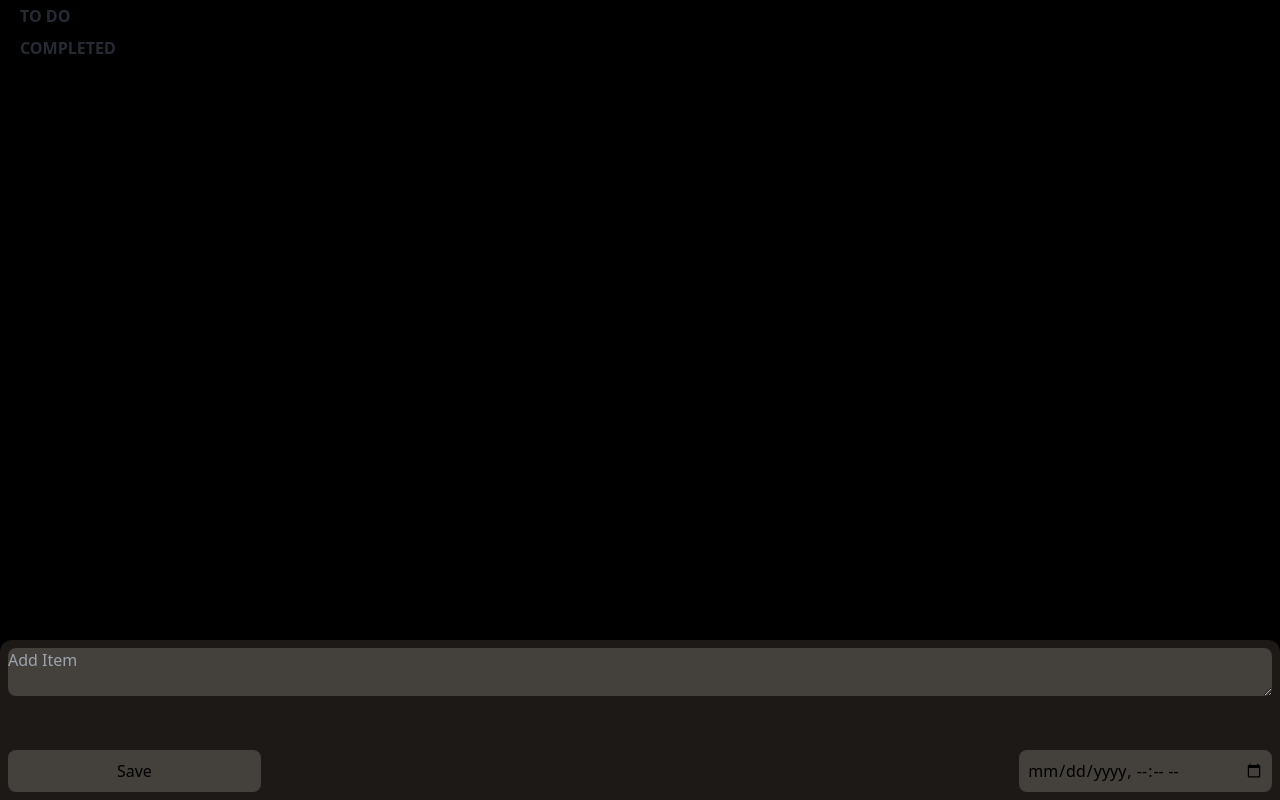
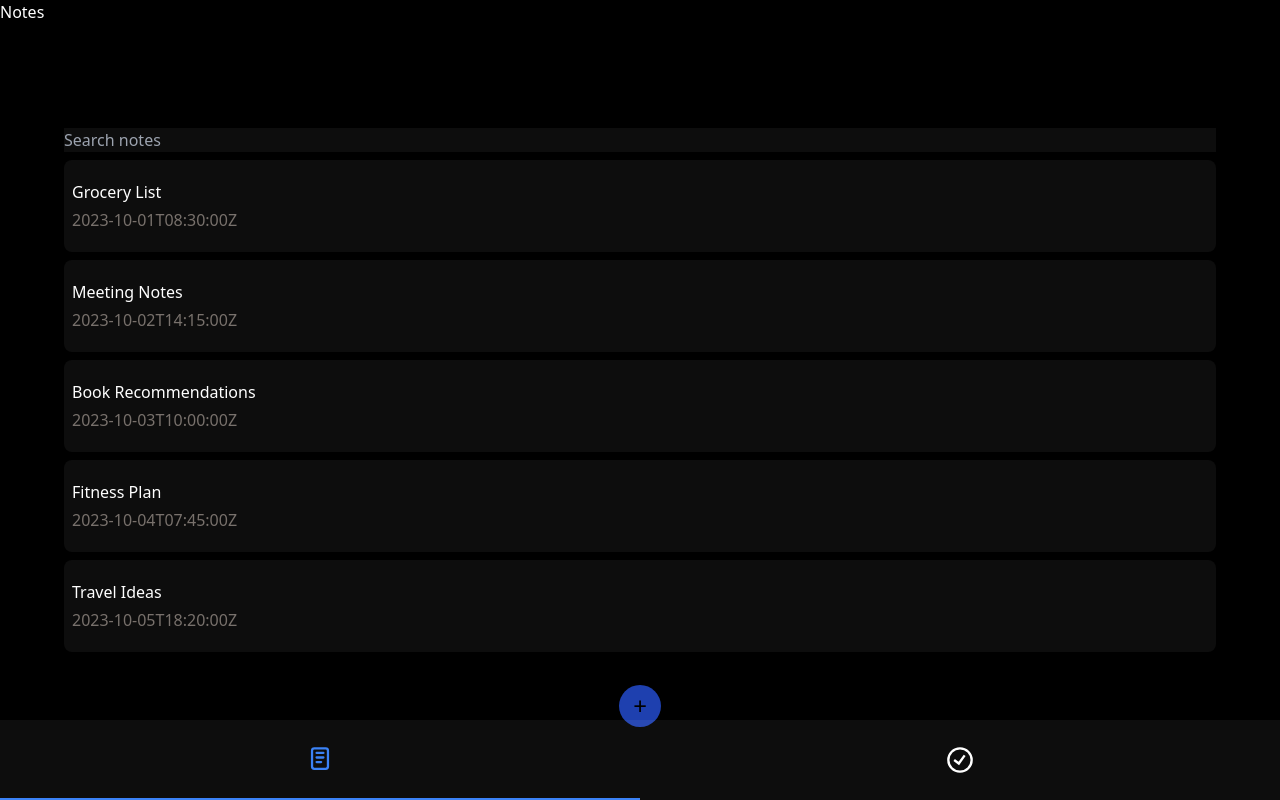
Before and after one commit to jazzvillainy/todofr, a React (Vite) app in the folder todofr/: page / in a window 1280 px wide. Built offline with nearby package versions, Linux system fonts and the light colour scheme.

Commit message:
second route setup an moving

```diff
--- a/todofr/src/App.jsx
+++ b/todofr/src/App.jsx
@@ -1,14 +1,16 @@
 import React from "react";
 import { BrowserRouter, Routes, Route } from "react-router";
-import TodoApp from "./TodoApp";
+import TodoApp from "./routes/TodoApp";
 import RootLayout from "./RootLayout";
+import NotesApp from "./routes/NotesApp";
 
 function App() {
   return (
     <div>
       <Routes>
         <Route path="/" element={<RootLayout />}>
-          <Route index element={<TodoApp/>}/>
+          <Route index element={<NotesApp />} />
+          <Route path="/notes" element={<TodoApp />} />
         </Route>
       </Routes>
     </div>
--- a/todofr/src/RootLayout.jsx
+++ b/todofr/src/RootLayout.jsx
@@ -1,13 +1,42 @@
-import React from 'react'
-import { Outlet } from 'react-router'
+import React from "react";
+import { NavLink, Outlet } from "react-router";
+import { TbNotes } from "react-icons/tb";
+import { GrStatusGood } from "react-icons/gr";
 
 function RootLayout() {
   return (
-    <div className='bg-black'>
-        <Outlet/>
-        <nav className='text-white fixed bottom-0'>Lorem ipsum dolor sit amet consectetur adipisicing elit. Facilis aspernatur laboriosam inventore, eligendi facere corporis suscipit amet commodi reiciendis quidem earum ab itaque quisquam quod ducimus. Rem necessitatibus esse aspernatur!</nav>
+    <div className="bg-black">
+      <Outlet />
+      <div className="h-[10%] w-full bg-white bg-opacity-5 fixed bottom-0 flex">
+        <NavLink
+          to="/"
+          className={({ isActive }) =>
+            isActive
+              ? "text-blue-500 border-b-2 border-blue-500 w-[50%]"
+              : "text-white hover:text-blue-500 w-[50%]"
+          }
+        >
+          {" "}
+          <span className="w-full h-full flex justify-center items-center">
+            <TbNotes className="w-[35%] h-[35%]" />
+          </span>
+        </NavLink>
+
+        <NavLink
+          to="/notes"
+          className={({ isActive }) =>
+            isActive
+              ? "text-blue-500 border-b-2 border-blue-500 w-[50%]"
+              : "text-white hover:text-blue-500 w-[50%]"
+          }
+        >
+          <span className="w-full h-full flex justify-center items-center">
+            <GrStatusGood className="w-[35%] h-[35%]" />
+          </span>
+        </NavLink>
+      </div>
     </div>
-  )
+  );
 }
 
-export default RootLayout
+export default RootLayout;
--- a/todofr/src/components/Completed.jsx
+++ b/todofr/src/components/Completed.jsx
@@ -1,17 +1,20 @@
 import React, { useEffect } from "react";
 import Notes from "./notes";
 
-function Completed({ todoList }) {
-    return (
+function Completed({ todoList, setCompletedList, completedList, setTodoList, handleClick }) {
+  return (
     <section className="flex flex-col">
       <ul className="flex flex-col gap-1 items-center">
-        {todoList
-          .filter((item) => {
-            return item.isCompleted == !false;
-          })
-          .map((x) => {
-            return <Notes item={x} />;
-          })}
+        {completedList.map((x) => {
+          return (
+            <Notes
+              setCompletedList={false}
+              setTodoList={setTodoList}
+              item={x}
+              handleClick={handleClick}
+            />
+          );
+        })}
       </ul>
     </section>
   );
--- a/todofr/src/components/Input.jsx
+++ b/todofr/src/components/Input.jsx
@@ -1,8 +1,8 @@
 import React, { useState } from "react";
 
 function Input({
-  formData,
-  setFormData,
+  textInputData,
+  setTextInputData,
   todoList,
   isCompleted,
   setShowModal,
@@ -12,13 +12,13 @@ function Input({
   // const [showModal, setShowModal] = useState(true);
 
   const handleChange = (e) => {
-    setFormData(e.target.value);
+    setTextInputData(e.target.value);
   };
   const handleSubmit = (e) => {
     e.preventDefault();
     // todoList[todoList.length] = {
     //   id: todoList.length + 1,
-    //   data: formData,
+    //   data: textInputData,
     //   isCompleted: isCompleted,
     //   created_at: new Date(),
     //   due_date: date ? new Date(date) : "",
@@ -28,7 +28,7 @@ function Input({
       ...todoList,
       {
         id: todoList.length + 1,
-        data: formData,
+        data: textInputData,
         isCompleted: isCompleted,
         created_at: new Date(),
         due_date: date ? new Date(date) : "",
@@ -36,7 +36,7 @@ function Input({
       },
     ]);
 
-    setFormData("");
+    setTextInputData("");
     setDate("");
     // setTimeout(()=>{
     //   alert(this.data)
@@ -61,7 +61,7 @@ function Input({
             <textarea
               className="rounded-lg bg-stone-700 appearance-none border-0 focus:outline-none text-white custom-scrollbar "
               placeholder="Add Item"
-              value={formData}
+              value={textInputData}
               onChange={handleChange}
               type="text"
             />
--- /dev/null
+++ b/todofr/src/components/NoteCards.jsx
@@ -0,0 +1,14 @@
+import React from 'react'
+
+function NoteCards({item}) {
+  return (
+    <div className="bg-white bg-opacity-5 h-fit py-5 px-2 w-[90%] rounded-lg flex flex-col text-white">
+      <span>{item.title}</span>
+      <span className="pt-1 text-stone-500">
+        {item.createdAt.toLocaleString()}
+      </span>
+    </div>
+  );
+}
+
+export default NoteCards
--- /dev/null
+++ b/todofr/src/components/Search.jsx
@@ -0,0 +1,15 @@
+import React from "react";
+
+function Search() {
+  return (
+    <div className=" w-full flex justify-center ">
+      <input
+        className="bg-white bg-opacity-5 w-[90%]"
+        placeholder="Search notes"
+        type="text"
+      />
+    </div>
+  );
+}
+
+export default Search;
--- /dev/null
+++ b/todofr/src/routes/NotesApp.jsx
@@ -0,0 +1,69 @@
+import React, { useState } from "react";
+import NoteCards from "../components/NoteCards";
+import Search from "../components/Search";
+
+function NotesApp() {
+  const [notes, setNotes] = useState([
+    {
+      id: 1,
+      title: "Grocery List",
+      content: "Milk, Eggs, Bread, Butter, Apples",
+      createdAt: "2023-10-01T08:30:00Z",
+      tags: ["shopping", "urgent"],
+    },
+    {
+      id: 2,
+      title: "Meeting Notes",
+      content:
+        "Discussed project timelines and deliverables. Next meeting on Friday.",
+      createdAt: "2023-10-02T14:15:00Z",
+      tags: ["work", "meeting"],
+    },
+    {
+      id: 3,
+      title: "Book Recommendations",
+      content: "1. Atomic Habits 2. The Alchemist 3. Sapiens",
+      createdAt: "2023-10-03T10:00:00Z",
+      tags: ["reading", "personal"],
+    },
+    {
+      id: 4,
+      title: "Fitness Plan",
+      content:
+        "Monday: Cardio, Tuesday: Weights, Wednesday: Yoga, Thursday: Rest",
+      createdAt: "2023-10-04T07:45:00Z",
+      tags: ["fitness", "health"],
+    },
+    {
+      id: 5,
+      title: "Travel Ideas",
+      content: "1. Japan (Spring) 2. Italy (Summer) 3. Iceland (Winter)",
+      createdAt: "2023-10-05T18:20:00Z",
+      tags: ["travel", "planning"],
+    },
+  ]);
+  const [showInputModal, setShowInputModal] = useState(false);
+  return (
+    <div className="flex flex-col items-center gap-2 h-fit pb-20">
+      <div className="w-full h-[15dvh]">
+        <h1 className="text-white">Notes</h1>
+      </div>
+
+      <Search />
+      {notes.map((item) => (
+        <NoteCards item={item} />
+      ))}
+
+      <div className="bg-transparent w-full h-1/5 fixed bottom-0 flex items-center justify-center">
+        <button
+          className="bg-blue-800 rounded-full w-7 h-7 absolute bottom-20 sm:scale-150"
+          type="submit"
+        >
+          +
+        </button>
+      </div>
+    </div>
+  );
+}
+
+export default NotesApp;
--- a/todofr/src/TodoApp.jsx
+++ b/todofr/src/routes/TodoApp.jsx
@@ -1,22 +1,55 @@
 import { useState, useEffect } from "react";
 // import Notes from "./components/notes";
-import Input from "./components/Input";
-import Notes from "./components/notes";
-import Completed from "./components/Completed";
+import Input from "../components/Input";
+import Notes from "../components/notes";
+import Completed from "../components/Completed";
 
 function TodoApp() {
   const [todoList, setTodoList] = useState([]);
-  const [formData, setFormData] = useState("");
-  const [showModal, setShowModal] = useState(true);
+  const [textInputData, setTextInputData] = useState("");
+  const [showModal, setShowModal] = useState(false);
   const [showTaskCompleted, setShowTaskCompleted] = useState(false);
   const [showTaskRemoved, setShowTaskRemoved] = useState(false);
-  // const [completedList, setCompletedList] = useState([]);
   const [isCompleted, setIsCompleted] = useState(false);
   const [showDropDown, setShowDropDown] = useState("");
 
+  const [completedList, setCompletedList] = useState([]);
+  const handleSetCompletedList = (item) => {
+    setCompletedList([...completedList, item]);
+    setTodoList([...todoList.filter((x) => x !== item)]);
+
+    // console.log(item);
+
+    // item.isCompleted = !item.isCompleted;
+    // if (!item.isCompleted) {
+    //   setTimeout(() => {
+    //     console.log(item.isCompleted);
+    //     setShowTaskRemoved(true);
+    //   }, 500);
+    //   setTimeout(() => {
+    //     setShowTaskRemoved(false);
+    //   }, 4000);
+    // } else {
+    //   // setIsCompleted(!isCompleted);
+
+    //   todoList.filter;
+    //   console.log(item);
+    //   setTimeout(() => {
+    //     console.log("boobs");
+    //     setShowTaskCompleted(true);
+    //   }, 500);
+    //   setTimeout(() => {
+    //     setShowTaskCompleted(false);
+    //   }, 2500);
+    // }
+  };
+  const handleSetTodoList = (item) => {
+    setTodoList([...todoList, item]);
+    setCompletedList([...completedList.filter((x) => x !== item)]);
+  };
   return (
     <>
-      {showTaskRemoved ? (
+      {/* {showTaskRemoved ? (
         <h1 className="absolute bottom-0">Task removed!</h1>
       ) : (
         ""
@@ -25,7 +58,7 @@ function TodoApp() {
         <h1 className="absolute top-0">Task Completed!</h1>
       ) : (
         ""
-      )}
+      )} */}
       <h4 className="px-5 py-1 text-gray-600">
         <b>TO DO</b>
       </h4>
@@ -50,6 +83,9 @@ function TodoApp() {
                     setShowTaskRemoved={setShowTaskRemoved}
                     setShowDropDown={setShowDropDown}
                     showDropDown={showDropDown}
+                    setCompletedList={setCompletedList}
+                    completedList={completedList}
+                    handleClick={handleSetCompletedList}
                   />
                 </li>
               );
@@ -59,13 +95,20 @@ function TodoApp() {
       <h4 className="px-5 py-1 text-gray-600">
         <b>COMPLETED</b>
       </h4>
-      <Completed isCompleted={isCompleted} todoList={todoList} />
+      <Completed
+        completedList={completedList}
+        isCompleted={isCompleted}
+        todoList={todoList}
+        setCompletedList={setCompletedList}
+        setTodoList={setTodoList}
+        handleClick={handleSetTodoList}
+      />
 
       {showModal && (
         <Input
           setShowModal={setShowModal}
-          setFormData={setFormData}
-          formData={formData}
+          setTextInputData={setTextInputData}
+          textInputData={textInputData}
           todoList={todoList}
           setTodoList={setTodoList}
           isCompleted={isCompleted}
@@ -73,7 +116,7 @@ function TodoApp() {
       )}
       <div className="bg-transparent w-full h-1/5 fixed bottom-0 flex items-center justify-center">
         <button
-          className="bg-blue-800 rounded-full w-7 h-7 absolute bottom-10 sm:scale-150"
+          className="bg-blue-800 rounded-full w-7 h-7 absolute bottom-20 sm:scale-150"
           type="submit"
           onClick={() => setShowModal(true)}
         >
```
